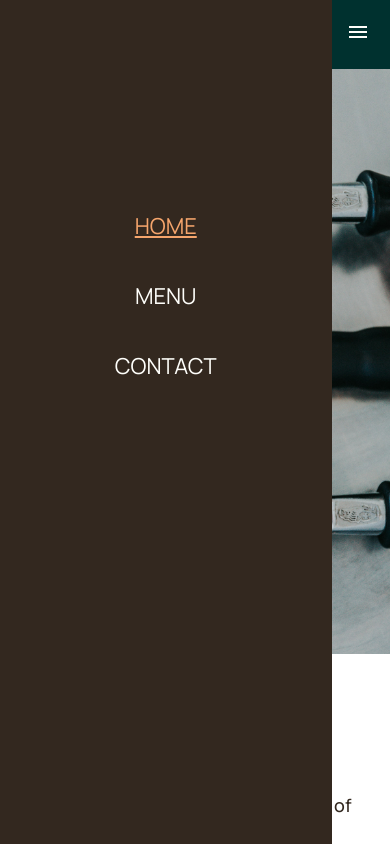
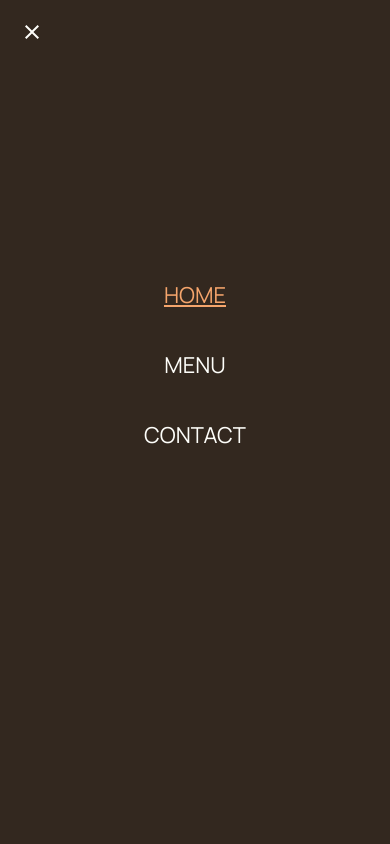
Before and after one commit to alexismgjackson-github/cosimas, a React (Vite) app: page / in a window 390 px wide. Both pictures are taken after a click on the button 358 px from the left and 34 px from the top of the page. Shown: the top 844 px of the page. Built offline with nearby package versions, Linux system fonts and the light colour scheme; a web font is replaced by a local one.

Commit message:
update header.css

```diff
--- a/components/Header.css
+++ b/components/Header.css
@@ -30,13 +30,19 @@ header {
   border-style: none;
 }
 
+.close-hamburger-btn {
+  background-color: inherit;
+  border-style: none;
+  margin: 2rem;
+}
+
 .hamburger-overlay {
   background-color: var(--color-extrabold);
   height: 100%;
   left: 0;
   position: fixed;
   top: 0;
-  width: 85%;
+  width: 100%;
   z-index: 1;
 }
 
@@ -54,6 +60,14 @@ header {
   color: var(--color-light);
   font-size: 2.2rem;
   text-transform: uppercase;
+}
+
+.show {
+  display: block;
+}
+
+.hide {
+  display: none;
 }
 
 /* Medium devices (landscape tablets, 768px and up) */
--- a/components/Header.jsx
+++ b/components/Header.jsx
@@ -9,10 +9,12 @@ export default function Header() {
     textDecoration: "underline",
   };
 
-  const [toggle, setToggle] = useState(false);
+  /* const [toggle, setToggle] = useState(false); */
+  const [isOpen, setIsOpen] = useState(false);
 
   const handleClick = () => {
-    setToggle(!toggle);
+    /* setToggle(!toggle); */
+    isOpen === true ? setIsOpen(false) : setIsOpen(true);
   };
 
   return (
@@ -64,12 +66,23 @@ export default function Header() {
               <img
                 src="assets/icons/hamburger.svg"
                 alt="Hamburger menu icon"
-                aria-label="Open or close hamburger menu"
+                aria-label="Open hamburger menu"
               />
             </button>
-
-            {toggle ? (
-              <div className="hamburger-overlay">
+            <div
+              className={`hamburger-overlay ${
+                isOpen == true ? "show" : "hide"
+              } `}
+            >
+              <div className="hamburger-header">
+                <button className="close-hamburger-btn" onClick={handleClick}>
+                  <img
+                    src="assets/icons/close.svg"
+                    alt="Close menu icon"
+                    aria-label="Close hamburger menu"
+                  />
+                </button>
+              </div>
               <div className="hamburger-content">
                 <NavLink
                   to="/"
@@ -91,7 +104,7 @@ export default function Header() {
                 </NavLink>
               </div>
             </div>
-            ) : null}
+            {/* ) : null} */}
           </div>{" "}
         </div>
       </nav>
```
Also changed, not shown: public/assets/icons/close.svg (added). Lines whose indentation alone changed are shown as unchanged.
